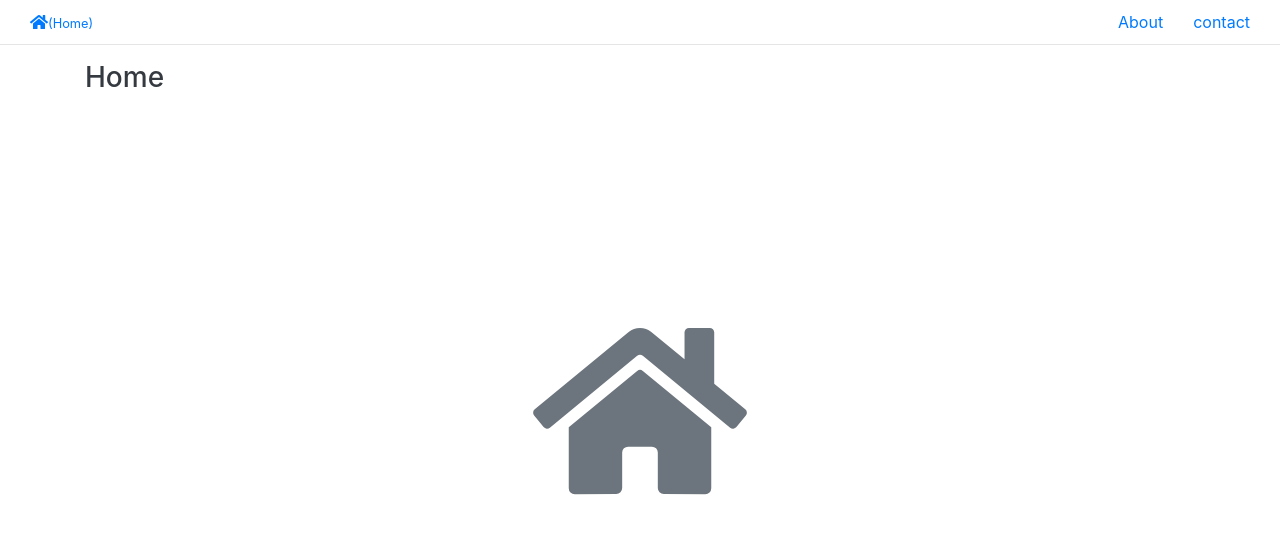
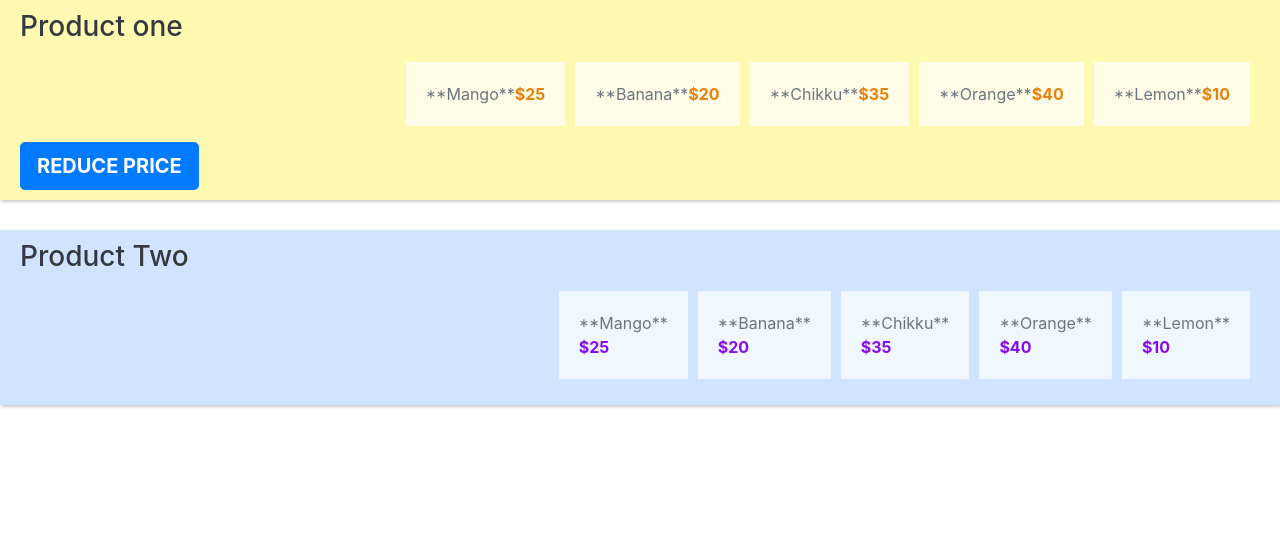
Before and after one commit to hareeshcs33/stock-trader-vue-vuex-app, a Vue app: page / in a window 1280 px wide. Shown: the top 534 px of the page. Built offline with nearby package versions, Linux system fonts and the light colour scheme; what vue-scroll would draw is missing.

Commit message:
base product UI added with vuex.

```diff
--- a/package.json
+++ b/package.json
@@ -16,7 +16,7 @@
     "vue": "^2.5.2",
     "vue-router": "^3.1.6",
     "vue-scroll": "^2.1.13",
-    "vuex": "^3.5.1"
+    "vuex": "^3.6.0"
   },
   "devDependencies": {
     "autoprefixer": "^7.1.2",
--- a/src/App.vue
+++ b/src/App.vue
@@ -1,24 +1,38 @@
 <template>
   <div id="app">
     <div class="app-page">
-      <navigation></navigation>
-      <hr class="mt-0" />
-      <router-view/>
+      <template v-if="!baseComponent && !baseProducts">
+        <navigation></navigation>
+        <hr class="mt-0" />
+        <router-view/>
+      </template>
+      <template v-else-if="!baseProducts">
+        <base-component></base-component>
+      </template>
+      <template v-else>
+        <base-products></base-products>
+      </template>
+
     </div>
   </div>
 </template>
 
 <script>
 import Navigation from '@/components/navigation.vue'
+import BaseComponent from './pages/module/components/base-component.vue'
+import BaseProducts from './pages/module/components/base-products.vue'
 export default {
   name: 'App',
   data() {
     return {
-
+      baseComponent: false,
+      baseProducts: true,
     }
   },
   components: {
     Navigation,
+    BaseComponent,
+    BaseProducts,
   }
 }
 </script>
--- /dev/null
+++ b/src/pages/module/components/base-component.vue
@@ -0,0 +1,31 @@
+<template>
+    <div>
+        <base-container title="vuex"></base-container>
+        <h3>0</h3>
+        <button @click="increase">Add 1</button>
+    </div>
+</template>
+<script>
+import BaseContainer from './base-container.vue';
+
+export default {
+    data(){
+        return {
+
+        }
+    },
+    methods: {
+        increment() {
+            this.$store.commit('increment');
+            console.log(this.$store.state.count);
+        },
+        increase(){
+            this.$store.commit('increase', 10);
+            console.log(this.$store.state.count);
+        }
+    },
+    components: {
+        BaseContainer,
+    }
+}
+</script>
--- /dev/null
+++ b/src/pages/module/components/base-container.vue
@@ -0,0 +1,5 @@
+<template>
+    <div>
+        <h1>Base container</h1>
+    </div>
+</template>
--- /dev/null
+++ b/src/pages/module/components/base-products.vue
@@ -0,0 +1,28 @@
+<template>
+    <div>
+        <product-one></product-one>
+        <product-two></product-two>
+    </div>
+</template>
+<script>
+import ProductOne from './product-one.vue';
+import ProductTwo from './product-two.vue';
+
+export default {
+    data(){
+        return {
+            // products: [
+            //     {name: 'Mango', price: 50},
+            //     {name: 'Banana', price: 40},
+            //     {name: 'Chikku', price: 70},
+            //     {name: 'Orange', price: 80},
+            //     {name: 'Lemon', price: 20}
+            // ]
+        }
+    },
+    components: {
+        ProductOne,
+        ProductTwo,
+    }
+}
+</script>
--- /dev/null
+++ b/src/pages/module/components/product-one.vue
@@ -0,0 +1,64 @@
+
+<template>
+    <div class="product-one">
+        <h3>Product one</h3>
+        <ul>
+            <li v-for="product in saleProducts">
+                <span>{{product.name}}</span>
+                <span class="price">${{product.price}}</span>
+            </li>
+        </ul>
+        <button class="btn btn-lg btn-primary text-uppercase font-weight-bold" @click="reducePrice(4)">Reduce Price</button>
+    </div>
+</template>
+<script>
+import {mapActions} from 'vuex'
+import {mapGetters} from 'vuex'
+
+export default {
+    data(){
+        return {}
+    },
+    computed: {
+        // products(){
+        //     return this.$store.state.products;
+        // },
+        // saleProducts(){
+        //     return this.$store.getters.saleProducts;
+        // }
+        ...mapGetters([
+            'products',
+            'saleProducts'
+        ])
+    },
+    methods: {
+        // reducePrice(amount){
+        //     this.$store.dispatch('reducePrice', amount);
+        // }
+        ...mapActions([
+            'reducePrice',
+        ])
+    }
+}
+</script>
+<style scoped>
+.product-one {
+    background: #FFF8B1;
+    box-shadow: 1px 2px 3px rgba(0, 0, 0, 0.2);
+    margin-bottom: 30px;
+    padding: 10px 20px;
+}
+.product-one ul {
+    padding: 0;
+}
+.product-one li {
+    display: inline-block;
+    margin: 10px 10px 0 0;
+    padding: 20px;
+    background: rgba(255, 255, 255, 0.7);
+}
+.price {
+    color: #E8800C;
+    font-weight: bold;
+}
+</style>
--- /dev/null
+++ b/src/pages/module/components/product-two.vue
@@ -0,0 +1,51 @@
+
+<template>
+    <div class="product-two">
+        <h3>Product Two</h3>
+        <ul>
+            <li v-for="product in saleProducts">
+                <span>{{product.name}}</span>
+                <span class="price">${{product.price}}</span>
+            </li>
+        </ul>
+    </div>
+</template>
+<script>
+export default {
+    data(){
+        return {
+
+        }
+    },
+    computed: {
+        products(){
+            return this.$store.state.products;
+        },
+        saleProducts(){
+            return this.$store.getters.saleProducts;
+        }
+    }
+}
+</script>
+<style scoped>
+.product-two {
+    background: #D1E4FF;
+    box-shadow: 1px 2px 3px rgba(0, 0, 0, 0.2);
+    margin-bottom: 30px;
+    padding: 10px 20px;
+}
+.product-two ul {
+    padding: 0;
+}
+.product-two li {
+    display: block;
+    margin: 10px 10px 0 0;
+    padding: 20px;
+    background: rgba(255, 255, 255, 0.7);
+}
+.price {
+    color: #860CEB;
+    font-weight: bold;
+    display: block;
+}
+</style>
--- /dev/null
+++ b/src/store/store.js
@@ -0,0 +1,48 @@
+import Vue from 'vue';
+import Vuex from 'vuex';
+
+Vue.use(Vuex);
+
+export const store = new Vuex.Store({
+    state: {
+        count: 0,
+        products: [
+            {name: 'Mango', price: 50},
+            {name: 'Banana', price: 40},
+            {name: 'Chikku', price: 70},
+            {name: 'Orange', price: 80},
+            {name: 'Lemon', price: 20}
+        ]
+    },
+    getters: {
+        saleProducts: state => {
+            let saleProducts = state.products.map(product => {
+                return {
+                    name: '**' + product.name + '**',
+                    price: product.price / 2
+                }
+            });
+            return saleProducts;
+        }
+    },
+    mutations: {
+        reducePrice(state, payload) {
+            state.products.forEach(product => {
+                product.price -= payload;
+            });
+        },
+        increment (state) {
+            state.count++
+        },
+        increase (state, payload) {
+            state.count = state.count + payload;
+        }
+    },
+    actions: {
+        reducePrice: (context, payload) => {
+            setTimeout(() => {
+                context.commit('reducePrice', payload);
+            }, 2000);
+        }
+    }
+})
```
Also changed, not shown: src/main.js (+7 -2 lines), 1 other file (tests, documents, lock files or other folders).
